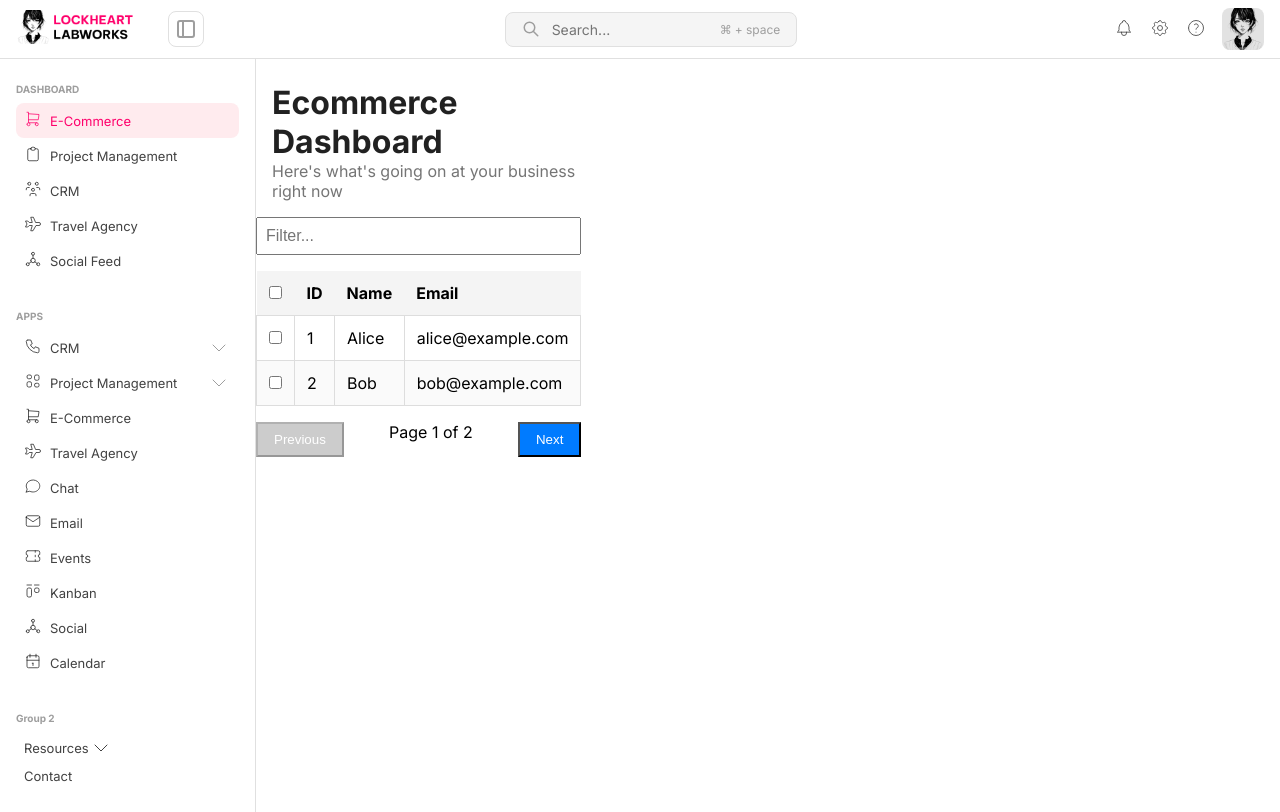
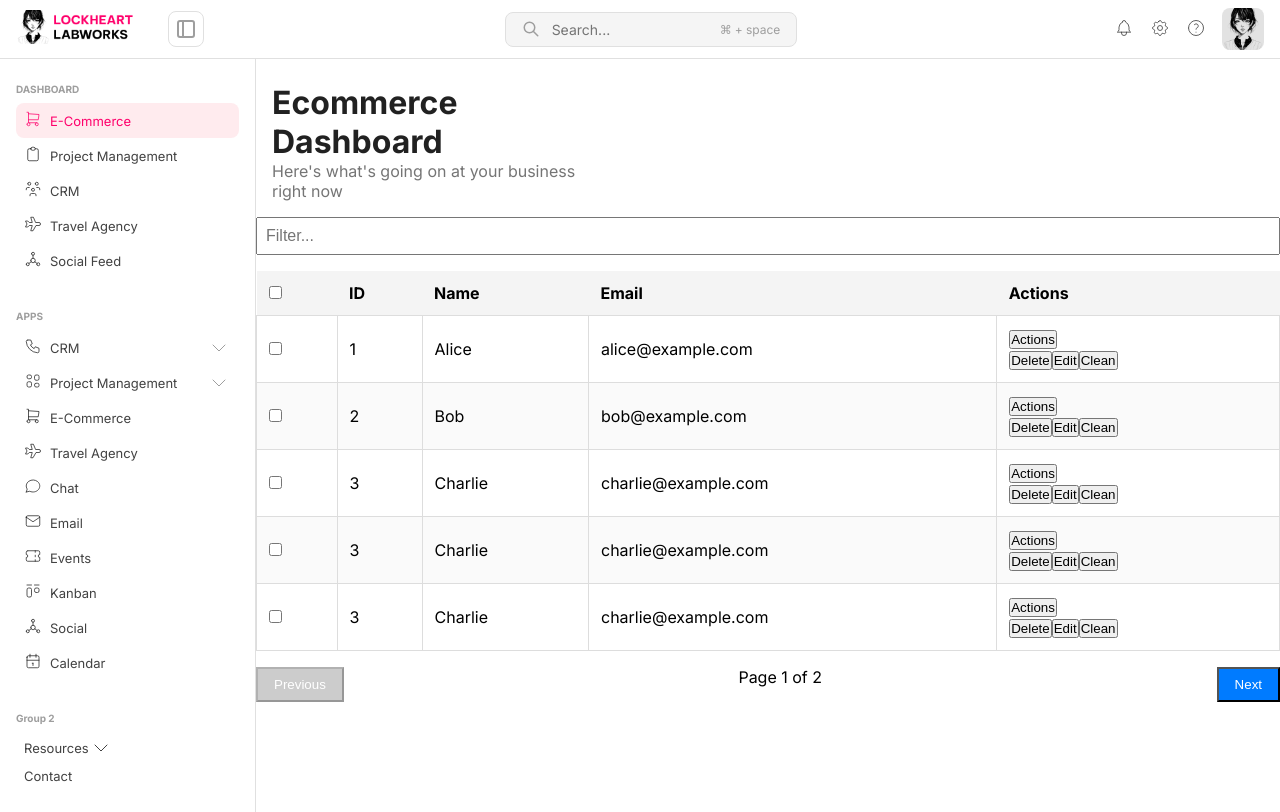
Before and after one commit to Ssenseii/react-pancake, a React (Vite) app: page /dashboard/ecommerce in a window 1280 px wide. Built offline with nearby package versions, Linux system fonts and the light colour scheme.

Commit message:
Better Table

```diff
--- a/src/components/dashboard/DB_Ecommerce.tsx
+++ b/src/components/dashboard/DB_Ecommerce.tsx
@@ -1,23 +1,28 @@
 import { FC } from "react";
 import PageTitle from "../global/PageTitle";
-import { Table, Column } from "../global/Table";
+import { Table } from "../global/Table";
 
-interface User {
-	id: number;
-	name: string;
-	email: string;
-}
-
-const userData: User[] = [
+const userData = [
 	{ id: 1, name: "Alice", email: "alice@example.com" },
 	{ id: 2, name: "Bob", email: "bob@example.com" },
 	{ id: 3, name: "Charlie", email: "charlie@example.com" },
+	{ id: 3, name: "Charlie", email: "charlie@example.com" },
+	{ id: 3, name: "Charlie", email: "charlie@example.com" },
+	{ id: 3, name: "Charlie", email: "charlie@example.com" },
+	{ id: 3, name: "Charlie", email: "charlie@example.com" },
+	{ id: 3, name: "Charlie", email: "charlie@example.com" },
 ];
 
-const userColumns: Column<User>[] = [
+const userColumns = [
 	{ header: "ID", accessor: "id", sortable: true },
 	{ header: "Name", accessor: "name", sortable: true },
 	{ header: "Email", accessor: "email" },
+];
+
+const userActions = [
+	{ label: "Delete", onClick: (id: number) => console.log(`Delete user with ID: ${id}`) },
+	{ label: "Edit", onClick: (id: number) => console.log(`Edit user with ID: ${id}`) },
+	{ label: "Clean", onClick: (id: number) => console.log(`Clean user with ID: ${id}`) },
 ];
 
 const DB_Ecommerce: FC = () => {
@@ -34,9 +39,9 @@ const DB_Ecommerce: FC = () => {
 				<Table
 					data={userData}
 					columns={userColumns}
+					actions={userActions}
+					pagination
 					filterable
-					pagination
-					rowsPerPage={2}
 				/>
 			</div>
 		</div>
--- a/src/components/global/Table.tsx
+++ b/src/components/global/Table.tsx
@@ -1,17 +1,22 @@
 import React, { FC, useState, useMemo, ReactNode, ChangeEvent } from "react";
-
 
 export interface Column<T> {
 	header: string;
 	accessor: keyof T;
 	sortable?: boolean;
 	renderCell?: (value: T[keyof T], row: T) => ReactNode;
-	width?: string; // For column resizing
+	width?: string;
+}
+
+interface Action<T> {
+	label: string;
+	onClick: (id: T[keyof T]) => void;
 }
 
 interface TableProps<T> {
 	data: T[];
 	columns: Column<T>[];
+	actions?: Action<T>[];
 	sortable?: boolean;
 	filterable?: boolean;
 	pagination?: boolean;
@@ -24,6 +29,7 @@ interface TableProps<T> {
 export const Table: FC<TableProps<any>> = ({
 	data,
 	columns,
+	actions = [],
 	sortable = true,
 	filterable = false,
 	pagination = false,
@@ -110,7 +116,7 @@ export const Table: FC<TableProps<any>> = ({
 							<th className="table__header-cell">
 								<input type="checkbox" onChange={selectAllRows} />
 							</th>
-							{columns.map((col, index) => (
+							{columns.map((col) => (
 								<th
 									key={col.accessor as string}
 									className={`table__header-cell ${
@@ -129,6 +135,7 @@ export const Table: FC<TableProps<any>> = ({
 									)}
 								</th>
 							))}
+							{actions.length > 0 && <th className="table__header-cell">Actions</th>}
 						</tr>
 					</thead>
 					<tbody className="table__body">
@@ -148,6 +155,26 @@ export const Table: FC<TableProps<any>> = ({
 											: row[col.accessor]}
 									</td>
 								))}
+								{actions.length > 0 && (
+									<td className="table__cell">
+										<div className="table__actions">
+											<button className="table__actions-button">
+												Actions
+											</button>
+											<div className="table__actions-dropdown">
+												{actions.map((action, index) => (
+													<button
+														key={index}
+														className="table__actions-item"
+														onClick={() => action.onClick(row.id)}
+													>
+														{action.label}
+													</button>
+												))}
+											</div>
+										</div>
+									</td>
+								)}
 							</tr>
 						))}
 					</tbody>
--- a/src/style/components/global/_table.scss
+++ b/src/style/components/global/_table.scss
@@ -1,4 +1,5 @@
 .table {
+	width: 100%;
 	&__filter {
 		margin-bottom: 1rem;
 		padding: 0.5rem;
```
